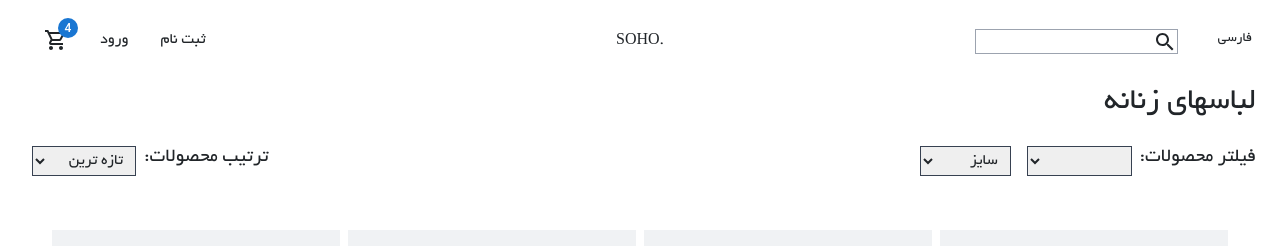
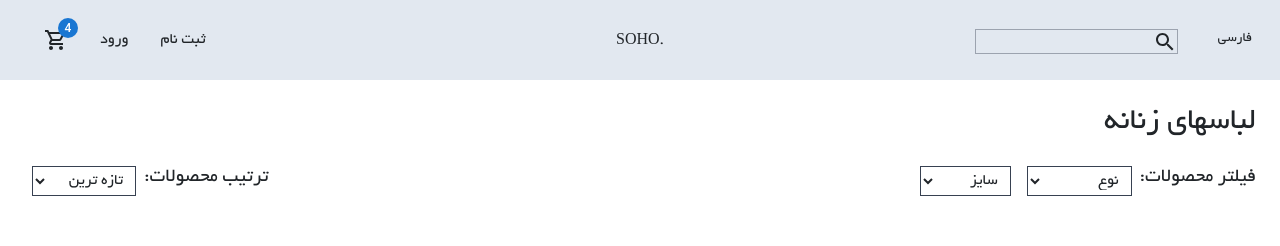
Before and after one commit to saeide1997/reactShoppingPage, a React (Create React App) app: page /products in a window 1280 px wide. Shown: the top 246 px of the page. Built offline with nearby package versions, Linux system fonts and the light colour scheme.

Commit message:
someStyle

```diff
--- a/src/component/Navbar.jsx
+++ b/src/component/Navbar.jsx
@@ -5,7 +5,7 @@ import { Badge } from '@mui/material';
 
 const Navbar = () => {
     return (
-        <div className='h-[60px]'>
+        <div className='h-[80px] bg-slate-200'>
             <div className='p-7 flex justify-between items-center'>
                 <div className='flex-1 flex'>
                     <div className='cursor-pointer justify-center items-center ml-10 text-[14px]'>
@@ -13,7 +13,7 @@ const Navbar = () => {
                     </div>
                     <div className=' border-1 h-[25px] border-solid justify-center items-center border-gray-400 ml-3  p-0'>
                         <Search/>
-                        <input className='border-none h-[20px] relative top-[-3px]' type="text" />
+                        <input className='border-none h-[20px] relative top-[-3px] bg-slate-200' type="text" />
                     </div>
                 </div>
                 <div className='flex-1 text-center'>.SOHO</div>
--- a/src/pages/ProductsPage.jsx
+++ b/src/pages/ProductsPage.jsx
@@ -12,15 +12,15 @@ const Product = () => {
             <div className="flex justify-between mx-4">
                 <div className="flex justify-center" >
                     <h5>فیلتر محصولات:</h5>
-                    <select className="mx-2 h-[30px] px-2 border-solid border-1 border-gray-700">
-                        <option value="" disabled selected></option>
+                    <select className="mx-2 h-[30px] px-2 border-solid border-1 bg-white border-gray-700">
+                        <option value="" disabled selected>نوع</option>
                         <option value="">مجلسی</option>
                         <option value="">راحتی</option>
                         <option value="">ست</option>
                         <option value="">لباس زیر</option>
                         <option value="">لباس خواب</option>
                     </select>
-                    <select className="mx-2 h-[30px] px-2 border-solid border-1 border-gray-700">
+                    <select className="mx-2 h-[30px] px-2 border-solid border-1 bg-white border-gray-700">
                         <option value="" disabled selected>سایز</option>
                         <option value="">small</option>
                         <option value="">medium</option>
@@ -31,7 +31,7 @@ const Product = () => {
                 </div>
                 <div className="flex">
                     <h5>ترتیب محصولات:</h5>
-                    <select  className="mx-2 h-[30px] px-2 border-solid border-1 border-gray-700" name="" id="">
+                    <select  className="mx-2 h-[30px] px-2 border-solid border-1 bg-white border-gray-700" name="" id="">
                         <option value="">تازه ترین</option>
                         <option value="">ارزان ترین</option>
                         <option value="">گران ترین</option>
```
